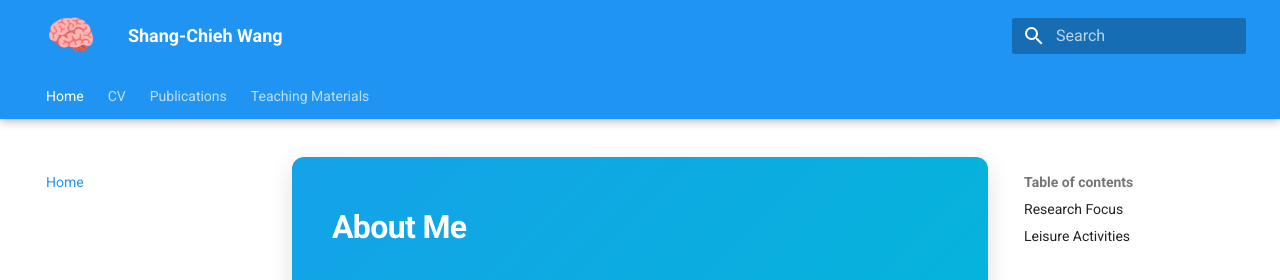
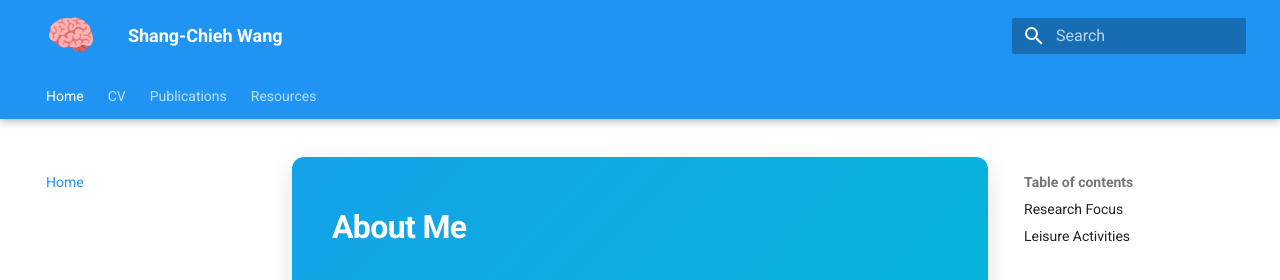
Before and after one commit to chieh1005/chieh1005.github.io, an MkDocs documentation site: the page built from docs/index.md, in a window 1280 px wide. Shown: the top 280 px of the page. Built offline with MkDocs 1.6.1 and Material for MkDocs 9.7.7, drawn with Linux system fonts in a browser that asks for light colours.

Commit message:
Update mkdocs.yml

```diff
--- a/mkdocs.yml
+++ b/mkdocs.yml
@@ -43,7 +43,7 @@ nav:
   - Home: index.md
   - CV: cv.md
   - Publications: publications.md
-  - Teaching Materials: teaching-materials.md
+  - Resources: Resources.md
 
 markdown_extensions:
   - admonition
```
